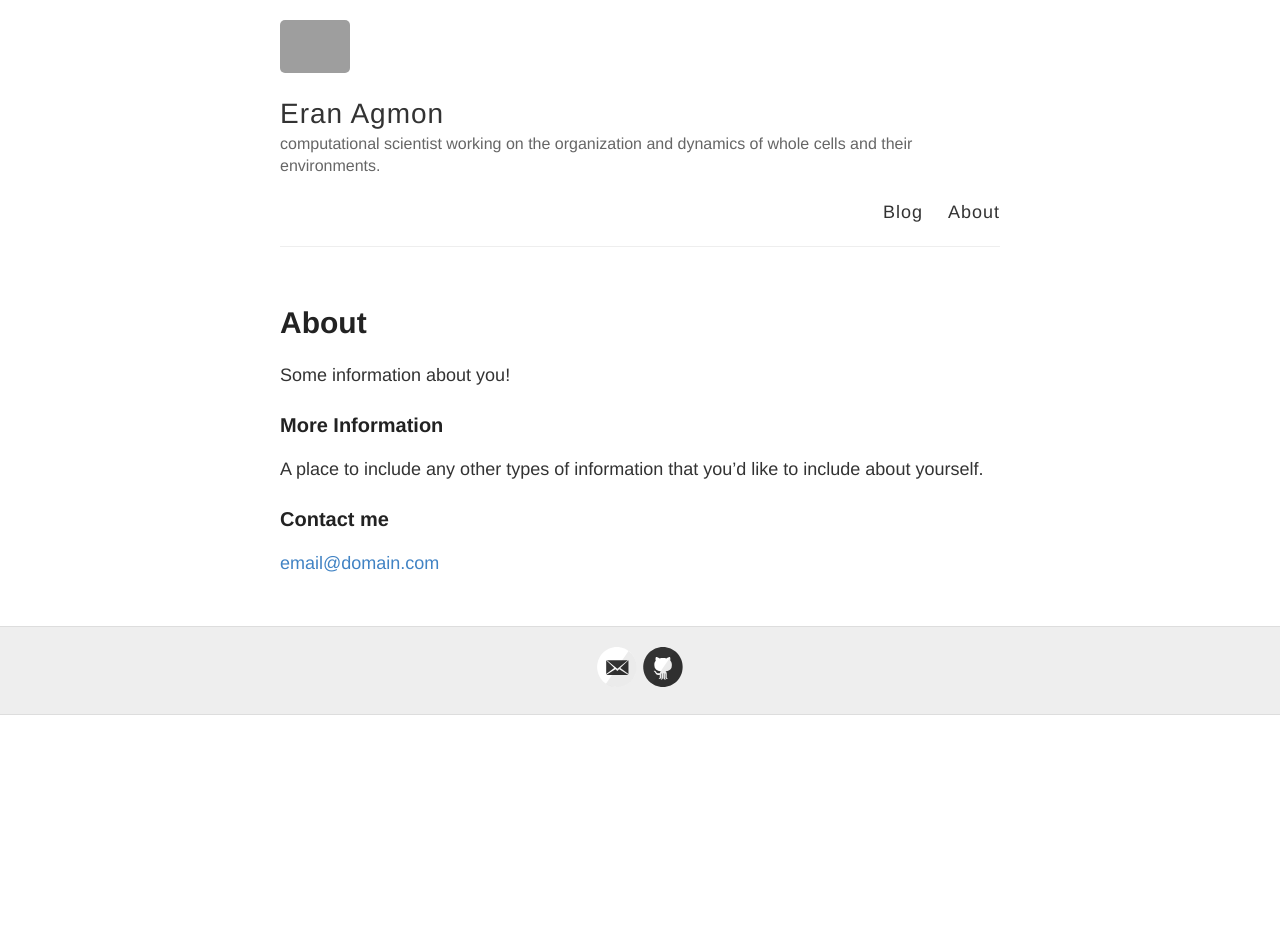
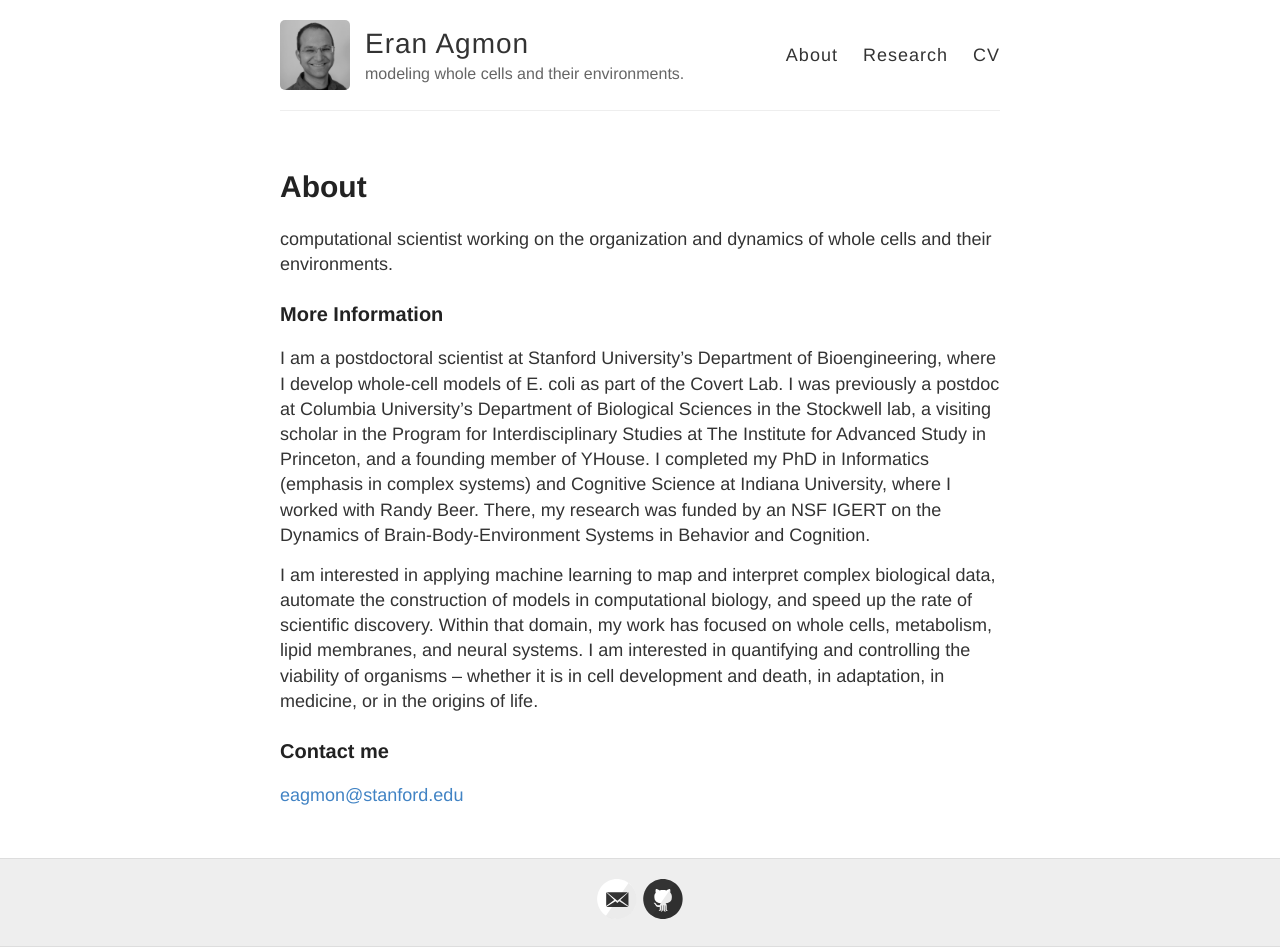
Before and after one commit to eagmon/eagmon.github.io, a Jekyll site: the page built from about.md, in a window 1280 px wide. Built offline with Jekyll 4.4.1, drawn with Linux system fonts in a browser that asks for light colours; before the commit the page ends 900 px from its top, so only the background shows below that; grey boxes are pictures that could not be loaded.

Commit message:
try new pages

```diff
--- a/_config.yml
+++ b/_config.yml
@@ -6,10 +6,10 @@
 name: Eran Agmon
 
 # Short bio or description (displayed in the header)
-description: computational scientist working on the organization and dynamics of whole cells and their environments.
+description: modeling whole cells and their environments.
 
 # URL of your avatar or profile pic (you could use your GitHub profile pic)
-avatar: https://raw.githubusercontent.com/eagmon/images/eran.jpg
+avatar: https://github.com/eagmon/eagmon.github.io/blob/master/images/eran.jpg
 
 #
 # Flags below are optional
--- a/_layouts/default.html
+++ b/_layouts/default.html
@@ -27,8 +27,10 @@
           </div>
 
           <nav>
-            <a href="{{ site.baseurl }}/">Blog</a>
+<!--            <a href="{{ site.baseurl }}/">Blog</a>-->
             <a href="{{ site.baseurl }}/about">About</a>
+            <a href="{{ site.baseurl }}/research">Research</a>
+            <a href="{{ site.baseurl }}/CV">CV</a>
           </nav>
         </header>
       </div>
--- a/about.md
+++ b/about.md
@@ -4,12 +4,12 @@ title: About
 permalink: /about/
 ---
 
-Some information about you!
-
+computational scientist working on the organization and dynamics of whole cells and their environments.
 ### More Information
 
-A place to include any other types of information that you'd like to include about yourself.
+I am a postdoctoral scientist at Stanford University’s Department of Bioengineering, where I develop whole-cell models of E. coli as part of the Covert Lab. I was previously a postdoc at Columbia University’s Department of Biological Sciences in the Stockwell lab, a visiting scholar in the Program for Interdisciplinary Studies at The Institute for Advanced Study in Princeton, and a founding member of YHouse. I completed my PhD in Informatics (emphasis in complex systems) and Cognitive Science at Indiana University, where I worked with Randy Beer. There, my research was funded by an NSF IGERT on the Dynamics of Brain-Body-Environment Systems in Behavior and Cognition.
 
+I am interested in applying machine learning to map and interpret complex biological data, automate the construction of models in computational biology, and speed up the rate of scientific discovery. Within that domain, my work has focused on whole cells, metabolism, lipid membranes, and neural systems. I am interested in quantifying and controlling the viability of organisms – whether it is in cell development and death, in adaptation, in medicine, or in the origins of life.
 ### Contact me
 
-[email@domain.com](mailto:email@domain.com)
+[eagmon@stanford.edu](mailto:eagmon@stanford.edu)
```
Also changed, not shown: research.md (added, +12 -0 lines), _includes/CV.md (added), images/404.jpg (deleted).
